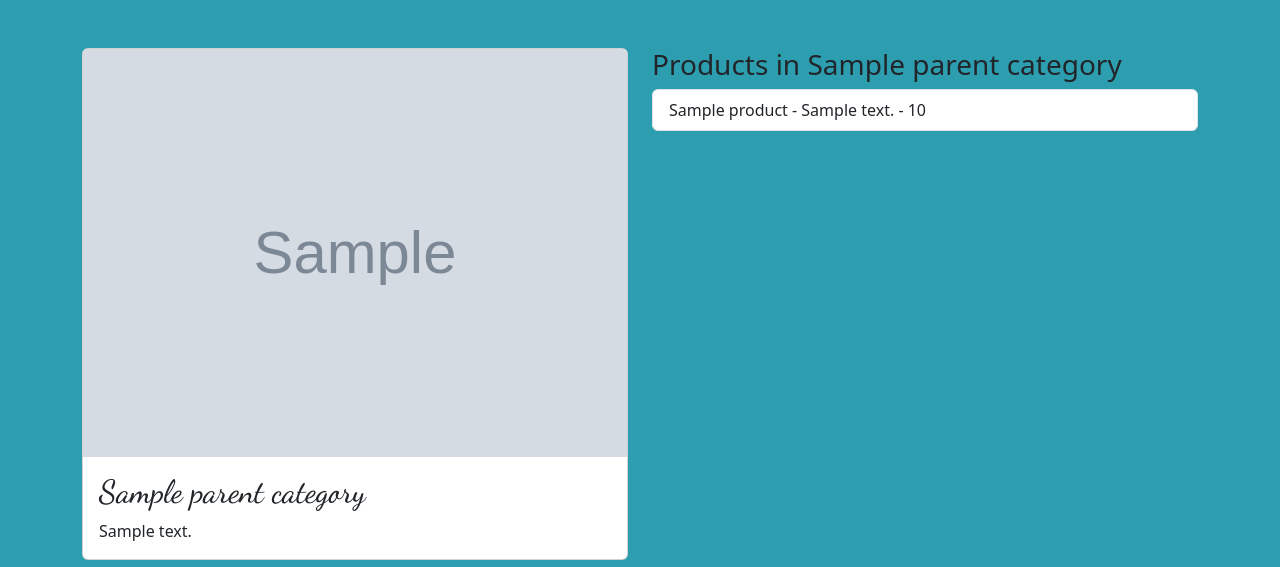
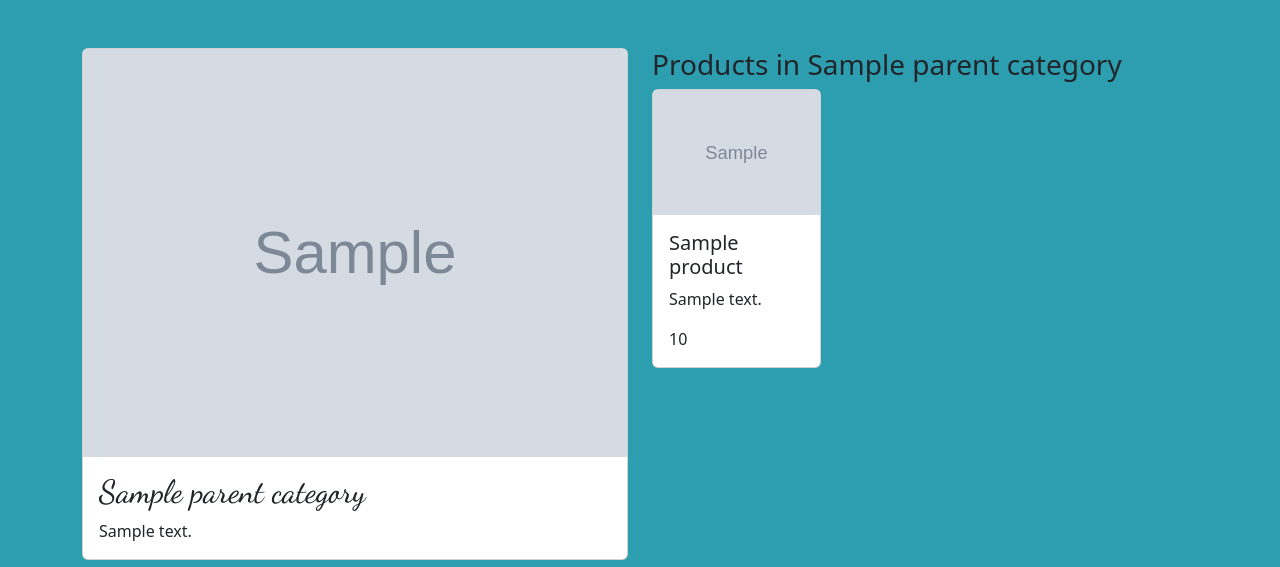
Before and after one commit to ImanGholamii/E-Commerce--Final-Project-maktab100, a Django app: template products/templates/products/product_category.html in a window 1280 px wide. Shown: the part 148-715 px from the top of the page. Run offline with Django 4.2, Linux system fonts and the light colour scheme; the template is opened without the code that fills it: most values are stand-ins (such as "Sample title", 1, 10 or a date in 2020); grey boxes marked "Sample" are stand-in pictures; some libraries are stand-ins or nearby versions.

Commit message:
UPDATE | PRODUCTS | TEMPLATES | product_category | :zap:

```diff
--- a/products/templates/products/product_category.html
+++ b/products/templates/products/product_category.html
@@ -18,13 +18,21 @@
       </div>
 
       <div class="col-md-6">
-        <h3>Products in {{ parent_category.name }}</h3>
-        <ul class="list-group">
-          {% for product in product_list %}
-            <li class="list-group-item">{{ product.name }} - {{ product.description }} - {{ product.price }}</li>
-          {% endfor %}
-        </ul>
-      </div>
+    <h3>Products in {{ parent_category.name }}</h3>
+    <div class="card-columns">
+        {% for product in product_list %}
+            <div class="card">
+                <img src="{{ product.image.url }}" class="card-img-top" alt="{{ product.name }}">
+                <div class="card-body">
+                    <h5 class="card-title">{{ product.name }}</h5>
+                    <p class="card-text">{{ product.description }}</p>
+                    <p class="card-text">{{ product.price }}</p>
+                </div>
+            </div>
+        {% endfor %}
+    </div>
+</div>
+
     </div>
 
     <hr class="my-5">
```
